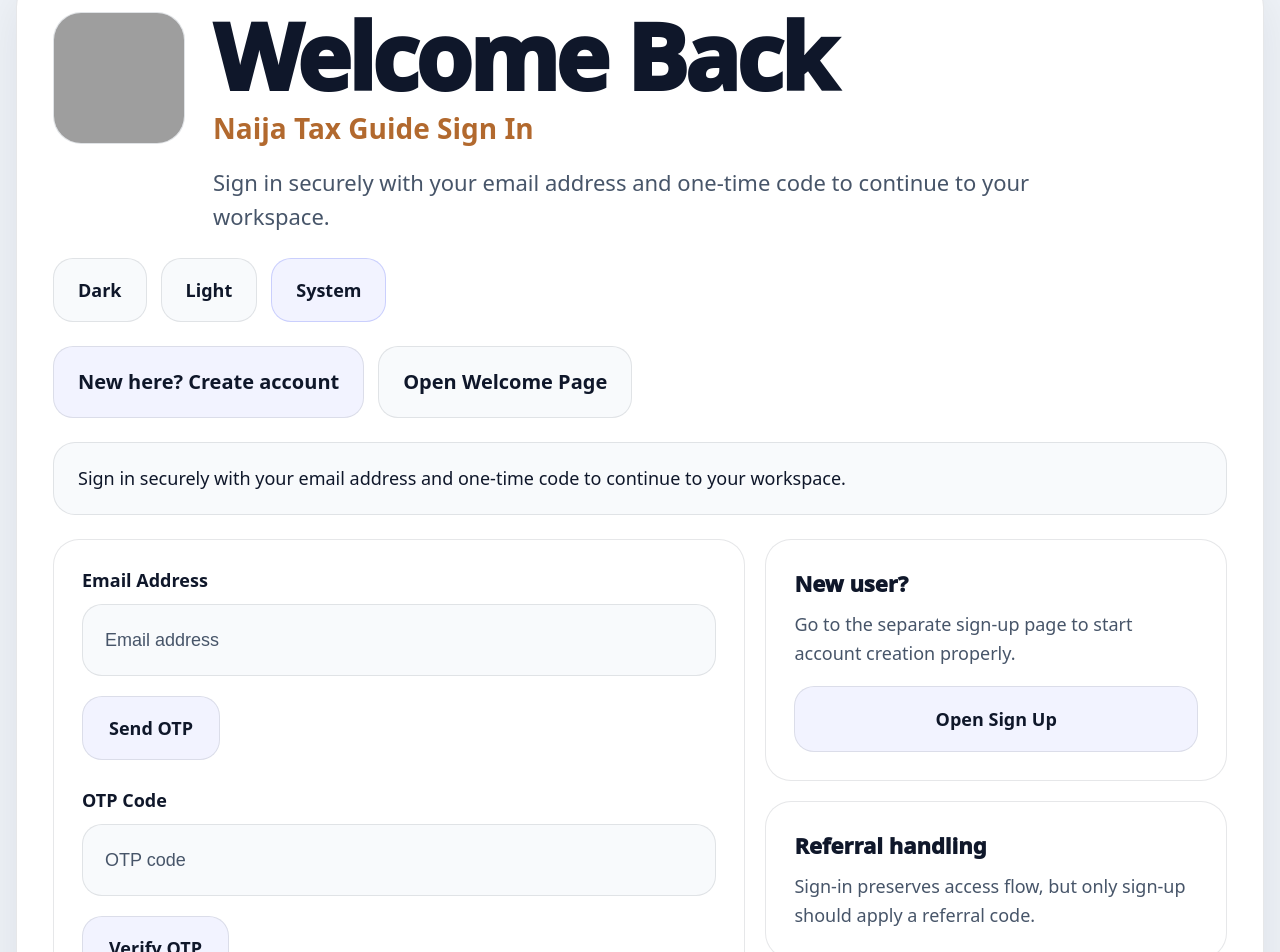
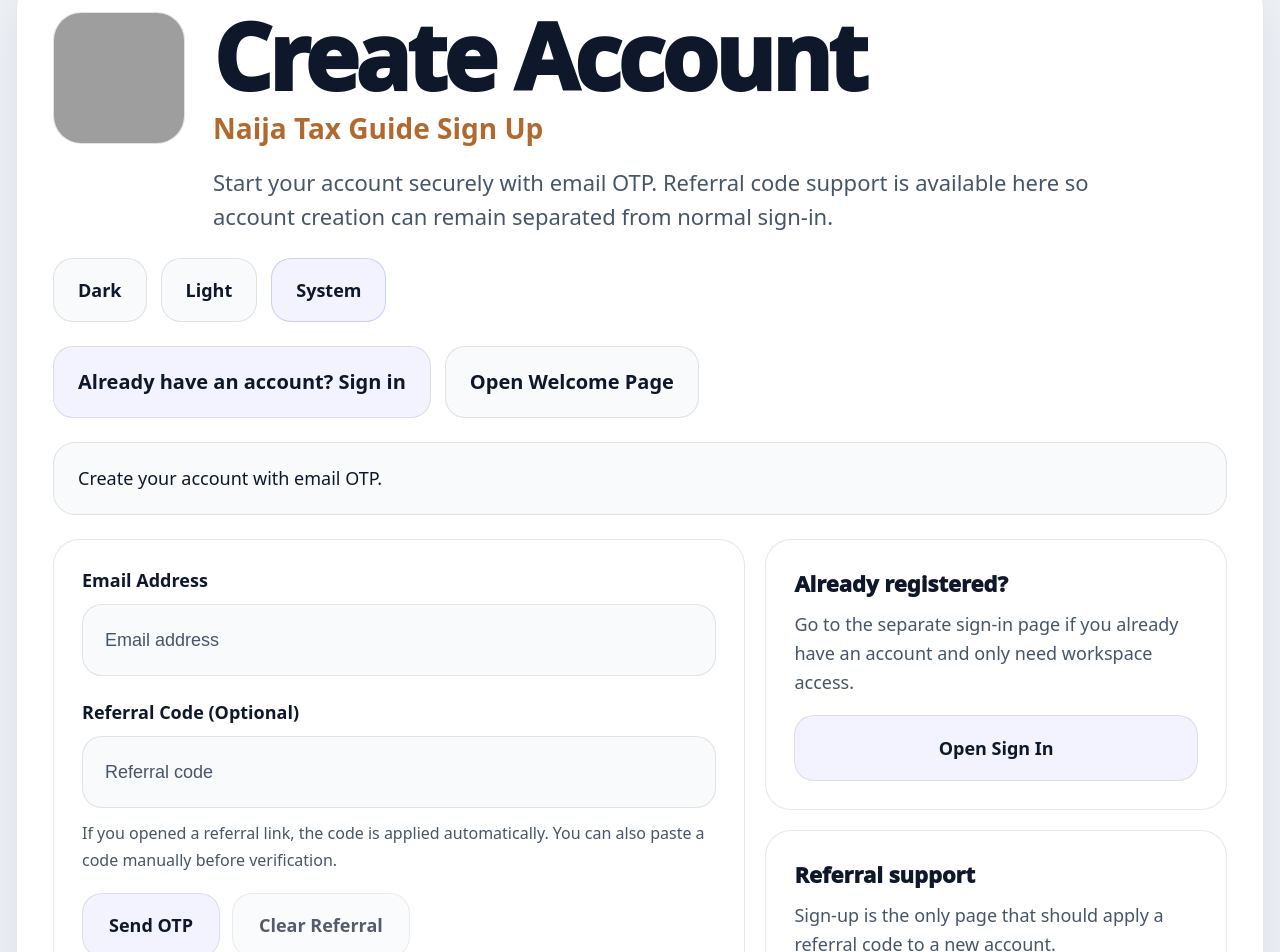
Before and after one commit to SirBM201/naija-tax-guide-frontend, a Next.js app: page /login in a window 1280 px wide. Shown: the part 57-1009 px from the top of the page. Built offline with nearby package versions, Linux system fonts and the light colour scheme; no server answers; grey boxes are pictures that could not be loaded.

Commit message:
Update page.tsx

```diff
--- a/app/login/page.tsx
+++ b/app/login/page.tsx
@@ -72,7 +72,7 @@ function AuthLogo() {
   );
 }
 
-function LoginPageContent({ searchParams }: { searchParams?: SearchParamsLike }) {
+function SignupPageContent({ searchParams }: { searchParams?: SearchParamsLike }) {
   const router = useRouter();
 
   const nextPath = useMemo(
@@ -80,15 +80,25 @@ function LoginPageContent({ searchParams }: { searchParams?: SearchParamsLike })
     [searchParams]
   );
 
-  const signupHref = useMemo(() => {
-    if (!nextPath || nextPath === "/dashboard") return "/signup";
-    return `/signup?next=${encodeURIComponent(nextPath)}`;
+  const detectedReferral = useMemo(() => {
+    return (
+      searchParams?.get("ref") ||
+      searchParams?.get("referral") ||
+      searchParams?.get("code") ||
+      ""
+    ).trim();
+  }, [searchParams]);
+
+  const loginHref = useMemo(() => {
+    if (!nextPath || nextPath === "/dashboard") return "/login";
+    return `/login?next=${encodeURIComponent(nextPath)}`;
   }, [nextPath]);
 
   const [themeChoice, setThemeChoice] = useState<ThemeChoice>("system");
   const [resolvedTheme, setResolvedTheme] = useState<"dark" | "light">("light");
 
   const [email, setEmail] = useState("");
+  const [referralCode, setReferralCode] = useState(detectedReferral);
   const [otp, setOtp] = useState("");
 
   const [sendingOtp, setSendingOtp] = useState(false);
@@ -96,8 +106,14 @@ function LoginPageContent({ searchParams }: { searchParams?: SearchParamsLike })
 
   const [bannerTone, setBannerTone] = useState<"neutral" | "success" | "danger">("neutral");
   const [bannerText, setBannerText] = useState(
-    "Sign in securely with your email address and one-time code to continue to your workspace."
+    detectedReferral
+      ? "Referral code detected. Continue with sign-up to apply it to your new account."
+      : "Create your account with email OTP."
   );
+
+  useEffect(() => {
+    setReferralCode((current) => current || detectedReferral);
+  }, [detectedReferral]);
 
   useEffect(() => {
     const saved =
@@ -168,6 +184,7 @@ function LoginPageContent({ searchParams }: { searchParams?: SearchParamsLike })
 
   async function handleSendOtp() {
     const trimmedEmail = email.trim().toLowerCase();
+    const trimmedReferral = referralCode.trim().toUpperCase();
 
     if (!trimmedEmail) {
       setBannerTone("danger");
@@ -188,6 +205,9 @@ function LoginPageContent({ searchParams }: { searchParams?: SearchParamsLike })
         },
         body: JSON.stringify({
           email: trimmedEmail,
+          intent: "signup",
+          referral_code: trimmedReferral || undefined,
+          referralCode: trimmedReferral || undefined,
         }),
       });
 
@@ -209,6 +229,7 @@ function LoginPageContent({ searchParams }: { searchParams?: SearchParamsLike })
 
   async function handleVerifyOtp() {
     const trimmedEmail = email.trim().toLowerCase();
+    const trimmedReferral = referralCode.trim().toUpperCase();
     const trimmedOtp = otp.trim();
 
     if (!trimmedEmail || !trimmedOtp) {
@@ -219,7 +240,7 @@ function LoginPageContent({ searchParams }: { searchParams?: SearchParamsLike })
 
     setVerifyingOtp(true);
     setBannerTone("neutral");
-    setBannerText("Verifying your code...");
+    setBannerText("Verifying your code and creating your account...");
 
     try {
       const response = await fetch("/api/web/auth/verify-otp", {
@@ -231,6 +252,10 @@ function LoginPageContent({ searchParams }: { searchParams?: SearchParamsLike })
         body: JSON.stringify({
           email: trimmedEmail,
           otp: trimmedOtp,
+          intent: "signup",
+          referral_code: trimmedReferral || undefined,
+          referralCode: trimmedReferral || undefined,
+          code: trimmedReferral || undefined,
         }),
       });
 
@@ -246,14 +271,20 @@ function LoginPageContent({ searchParams }: { searchParams?: SearchParamsLike })
       );
 
       setBannerTone("success");
-      setBannerText("Sign-in successful. Opening your workspace...");
+      setBannerText("Account created successfully. Opening your workspace...");
       router.replace(destination);
     } catch {
       setBannerTone("danger");
-      setBannerText("We could not verify that code. Check the code and try again.");
+      setBannerText("We could not complete sign-up with that code. Please try again.");
     } finally {
       setVerifyingOtp(false);
     }
+  }
+
+  function handleClearReferral() {
+    setReferralCode("");
+    setBannerTone("neutral");
+    setBannerText("Referral code cleared. You can continue without one or paste a different code.");
   }
 
   const themeVars =
@@ -301,11 +332,11 @@ function LoginPageContent({ searchParams }: { searchParams?: SearchParamsLike })
             <AuthLogo />
 
             <div className="heroText">
-              <h1>Welcome Back</h1>
-              <div className="brandLine">{BRAND_NAME} Sign In</div>
+              <h1>Create Account</h1>
+              <div className="brandLine">{BRAND_NAME} Sign Up</div>
               <p>
-                Sign in securely with your email address and one-time code to continue to your
-                workspace.
+                Start your account securely with email OTP. Referral code support is available here
+                so account creation can remain separated from normal sign-in.
               </p>
             </div>
           </div>
@@ -335,12 +366,8 @@ function LoginPageContent({ searchParams }: { searchParams?: SearchParamsLike })
           </div>
 
           <div className="buttonRow">
-            <button
-              type="button"
-              className="primaryAction"
-              onClick={() => router.push(signupHref)}
-            >
-              New here? Create account
+            <button type="button" className="primaryAction" onClick={() => router.push(loginHref)}>
+              Already have an account? Sign in
             </button>
 
             <button type="button" className="secondaryAction" onClick={() => router.push("/")}>
@@ -372,6 +399,20 @@ function LoginPageContent({ searchParams }: { searchParams?: SearchParamsLike })
                 onChange={(e) => setEmail(e.target.value)}
               />
 
+              <label className="fieldLabel topGap">Referral Code (Optional)</label>
+              <input
+                type="text"
+                value={referralCode}
+                placeholder="Referral code"
+                className="input"
+                onChange={(e) => setReferralCode(e.target.value.toUpperCase())}
+              />
+
+              <p className="fieldHint">
+                If you opened a referral link, the code is applied automatically. You can also paste
+                a code manually before verification.
+              </p>
+
               <div className="inlineButtons">
                 <button
                   type="button"
@@ -380,6 +421,15 @@ function LoginPageContent({ searchParams }: { searchParams?: SearchParamsLike })
                   disabled={sendingOtp}
                 >
                   {sendingOtp ? "Sending..." : "Send OTP"}
+                </button>
+
+                <button
+                  type="button"
+                  className="smallAction secondarySmall"
+                  onClick={handleClearReferral}
+                  disabled={!referralCode}
+                >
+                  Clear Referral
                 </button>
               </div>
 
@@ -413,21 +463,29 @@ function LoginPageContent({ searchParams }: { searchParams?: SearchParamsLike })
 
             <div className="sideStack">
               <div className="infoCard">
-                <h3>New user?</h3>
-                <p>Go to the separate sign-up page to start account creation properly.</p>
-                <button type="button" className="fullAction" onClick={() => router.push(signupHref)}>
-                  Open Sign Up
+                <h3>Already registered?</h3>
+                <p>
+                  Go to the separate sign-in page if you already have an account and only need
+                  workspace access.
+                </p>
+                <button type="button" className="fullAction" onClick={() => router.push(loginHref)}>
+                  Open Sign In
                 </button>
               </div>
 
               <div className="infoCard">
-                <h3>Referral handling</h3>
-                <p>Sign-in preserves access flow, but only sign-up should apply a referral code.</p>
+                <h3>Referral support</h3>
+                <p>Sign-up is the only page that should apply a referral code to a new account.</p>
+              </div>
+
+              <div className="infoCard">
+                <h3>Secure access method</h3>
+                <p>Account access is initialized through email OTP verification using your current backend flow.</p>
               </div>
 
               <div className="infoCard">
                 <h3>Need help?</h3>
-                <p>If sign-in fails after a proper attempt, use Support and try again after a short wait.</p>
+                <p>If sign-up fails after a valid attempt, use Support and try again after a short wait.</p>
                 <button type="button" className="fullAction" onClick={() => router.push("/support")}>
                   Open Support
                 </button>
@@ -513,7 +571,7 @@ function LoginPageContent({ searchParams }: { searchParams?: SearchParamsLike })
 
         .heroText p {
           margin: 18px 0 0;
-          max-width: 880px;
+          max-width: 900px;
           color: var(--text-muted);
           font-size: clamp(20px, 2.2vw, 22px);
           line-height: 1.55;
@@ -621,6 +679,17 @@ function LoginPageContent({ searchParams }: { searchParams?: SearchParamsLike })
           color: var(--text);
         }
 
+        .fieldLabel.topGap {
+          margin-top: 24px;
+        }
+
+        .fieldHint {
+          margin: 12px 0 0;
+          color: var(--text-muted);
+          font-size: 16px;
+          line-height: 1.65;
+        }
+
         .input {
           width: 100%;
           min-height: 72px;
@@ -650,6 +719,10 @@ function LoginPageContent({ searchParams }: { searchParams?: SearchParamsLike })
           background: var(--accent-soft);
           color: var(--text);
           font-size: 18px;
+        }
+
+        .secondarySmall {
+          background: var(--surface-soft);
         }
 
         .smallAction:disabled,
@@ -749,13 +822,14 @@ function LoginPageContent({ searchParams }: { searchParams?: SearchParamsLike })
             font-size: 16px;
           }
 
-          .infoCard h3 {
-            font-size: 20px;
-          }
-
+          .fieldHint,
           .infoCard p,
           .banner {
             font-size: 16px;
+          }
+
+          .infoCard h3 {
+            font-size: 20px;
           }
         }
       `}</style>
@@ -763,15 +837,15 @@ function LoginPageContent({ searchParams }: { searchParams?: SearchParamsLike })
   );
 }
 
-function LoginSearchPage() {
+function SignupSearchPage() {
   const searchParams = useSearchParams();
-  return <LoginPageContent searchParams={searchParams} />;
+  return <SignupPageContent searchParams={searchParams} />;
 }
 
-export default function LoginPage() {
+export default function SignupPage() {
   return (
-    <Suspense fallback={<LoginPageContent />}>
-      <LoginSearchPage />
+    <Suspense fallback={<SignupPageContent />}>
+      <SignupSearchPage />
     </Suspense>
   );
 }
```
